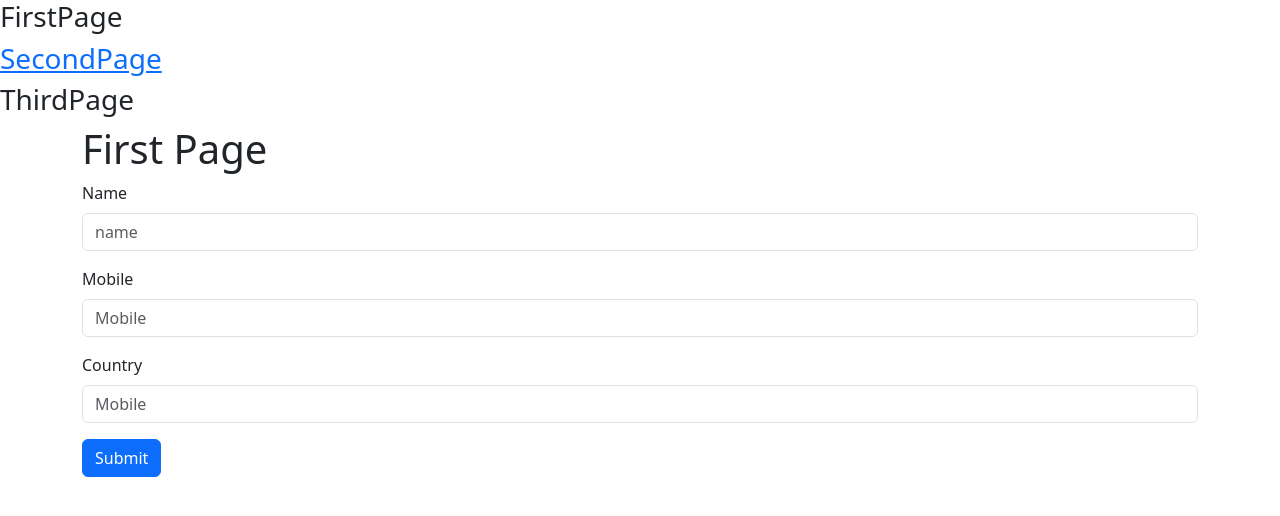
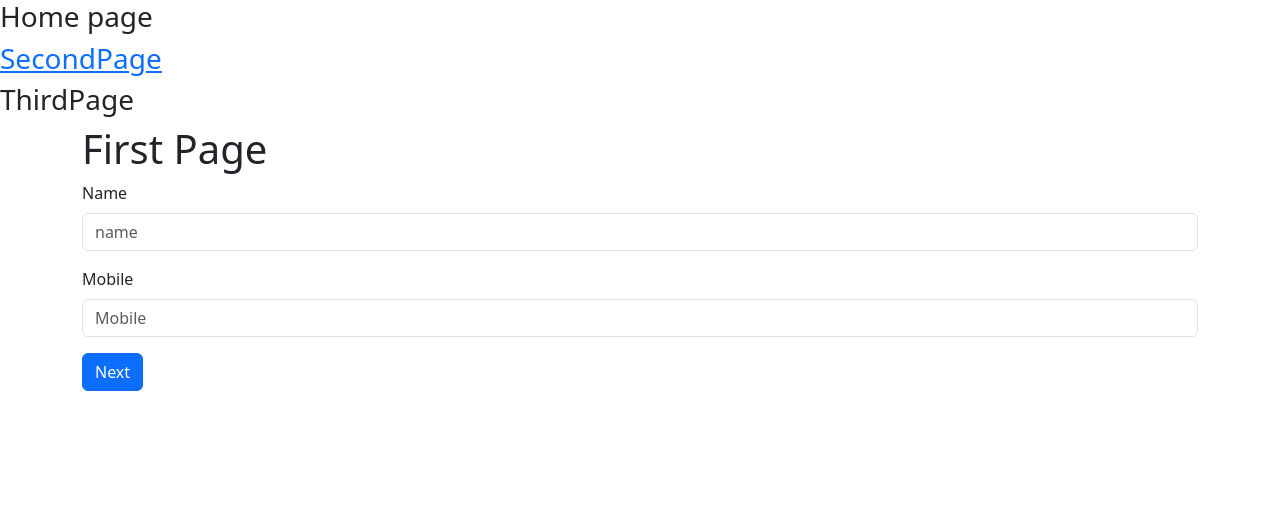
Before and after one commit to thirumalacpl/user_registration, a React (Create React App) app: page / in a window 1280 px wide. Shown: the top 516 px of the page. Built offline with nearby package versions, Linux system fonts and the light colour scheme.

Commit message:
navigate value pass

```diff
--- a/src/App.js
+++ b/src/App.js
@@ -2,15 +2,20 @@ import logo from "./logo.svg";
 import "./App.css";
 import AppRoutes from "./Routes";
 import { Link } from "react-router-dom";
+import { useEffect, useState } from "react"
 
 import "bootstrap/dist/css/bootstrap.min.css";
 import "bootstrap/dist/js/bootstrap.bundle.min";
 
+
 function App() {
+
+
   return (
     <div>
-      <h3>FirstPage</h3>
-      <Link to="/secondPage"><h3>SecondPage</h3></Link>
+
+      <h3>Home page</h3>
+      <Link to="/secondPage" ><h3>SecondPage</h3></Link>
       <h3>ThirdPage</h3>
       {/* <ul
         className="nav nav-pills nav-fill gap-2 p-1 small bg-primary rounded-5 shadow-sm"
--- a/src/Pages/Home.js
+++ b/src/Pages/Home.js
@@ -1,9 +1,19 @@
 import React from "react";
+import { useEffect, useState } from "react"
+import { useNavigate } from 'react-router-dom';
 
-const Home = () => {
+const Home = (props) => {
+
+  const navigate = useNavigate();
+  console.log(props && props.parentChlid)
+  const [name, setName] = useState("");
+  const [mobile, setMobile] = useState("");
 
   const handleSubmit = () => {
-    console.log("handle submit")
+    console.log("handle submit",name, mobile);
+    const dataToPass = { name: name, mobile: mobile };
+    navigate('/secondPage', { state: dataToPass });
+
   }
 
 
@@ -14,17 +24,13 @@ const Home = () => {
         <div class="col">
           <div class="mb-3">
             <label for="exampleFormControlInput1" class="form-label">Name</label>
-            <input type="email" class="form-control" id="name" placeholder="name"></input>
+            <input type="email" class="form-control" id="name" placeholder="name"  onChange={(e) => setName(e.target.value)} value={name} ></input>
           </div>
           <div class="mb-3">
             <label for="exampleFormControlInput1" class="form-label">Mobile</label>
-            <input type="email" class="form-control" id="name" placeholder="Mobile"></input>
+            <input type="email" class="form-control" id="mobile" placeholder="Mobile" onChange={(e) => setMobile(e.target.value)} value={mobile}></input>
           </div>
-          <div class="mb-3">
-            <label for="exampleFormControlInput1" class="form-label">Country</label>
-            <input type="email" class="form-control" id="name" placeholder="Mobile"></input>
-          </div>
-          <button type="button" class="btn btn-primary center" onClick={handleSubmit}>Submit</button>
+          <button type="button" class="btn btn-primary center" onClick={handleSubmit}>Next</button>
         </div>
       </div>
     </div>
--- a/src/Pages/secondPage.js
+++ b/src/Pages/secondPage.js
@@ -1,7 +1,18 @@
 import React from "react";
+import { useLocation } from 'react-router-dom';
 
 const SecondPage = () => {
-  return <div>2nd page</div>;
+  const location = useLocation();
+  const data = location.state;
+
+  return <div>2nd page
+    {data && (
+        <div>
+          <p>Name: {data.name}</p>
+          <p>Age: {data.mobile}</p>
+        </div>
+      )}
+  </div>;
 };
 
 export default SecondPage;
```
Also changed, not shown: 1 other file (tests, documents, lock files or other folders).
